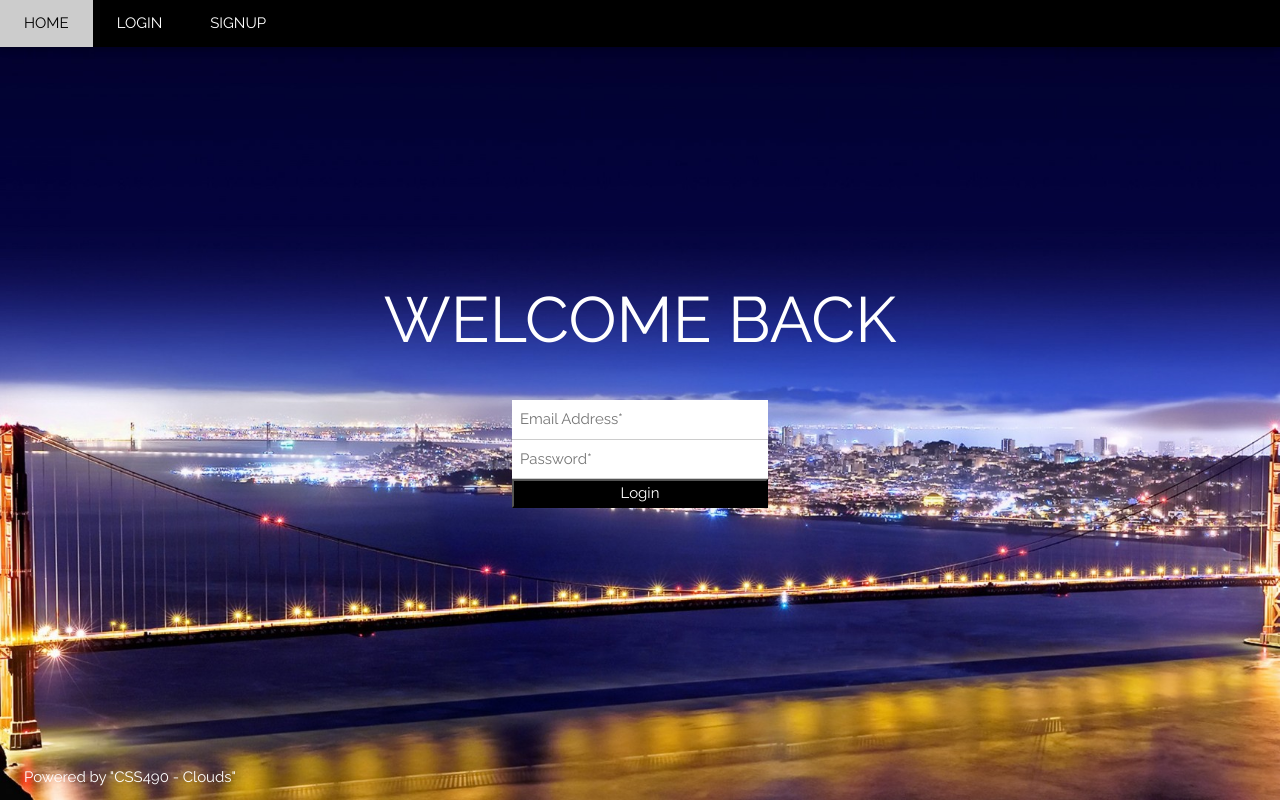
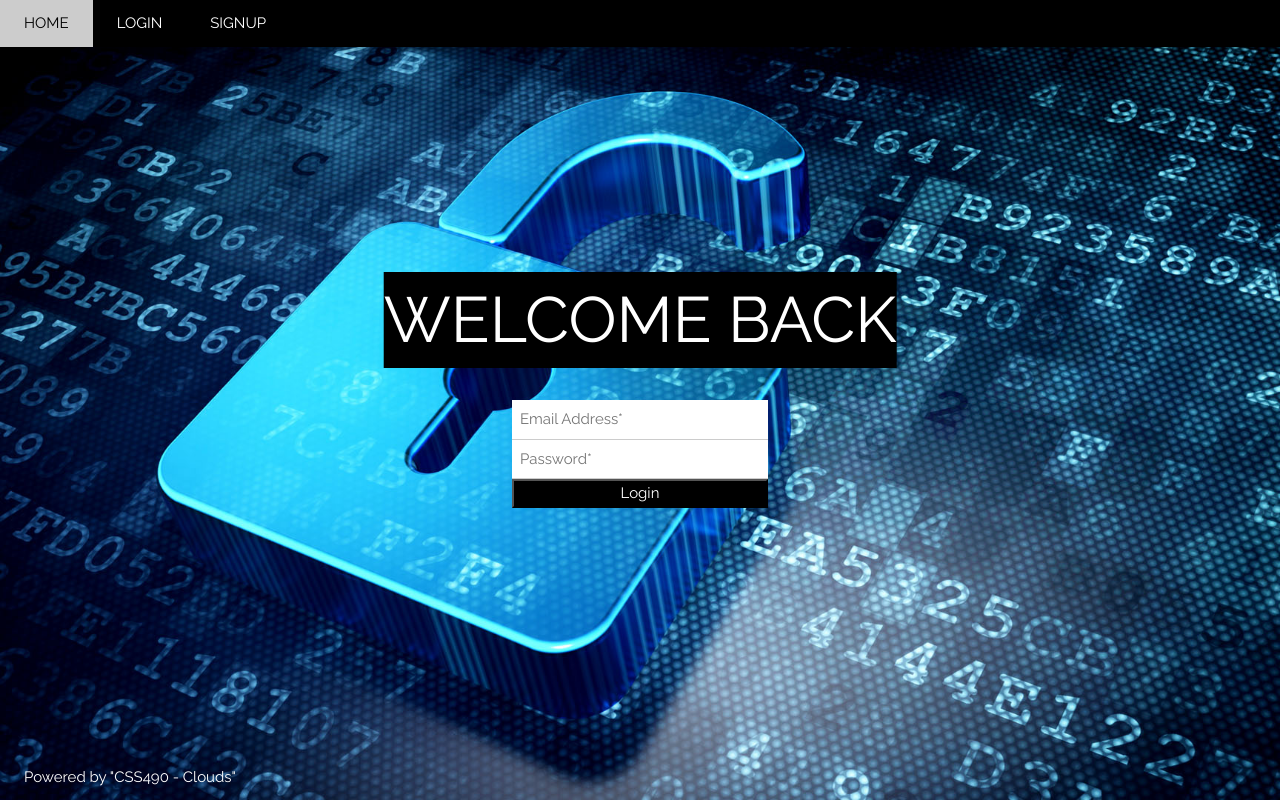
Before and after one commit to olgarose/css490-final, a Flask app: page /signup in a window 1280 px wide. Run offline with Flask 2, Linux system fonts and the light colour scheme; data that the repository does not hold is empty.

Commit message:
login page changes

```diff
--- a/templates/login.html
+++ b/templates/login.html
@@ -58,7 +58,7 @@
   </div>
 
   <div class="w3-display-middle">
-    <h1 class="w3-jumbo w3-animate-top">WELCOME BACK</h1>
+    <h1 class="w3-jumbo w3-animate-top" style="background: black;">WELCOME BACK</h1>
   </div>
   <div class="login_box">
     <form action="/login" method=post>
```
Also changed, not shown: static/login_page.jpg.
